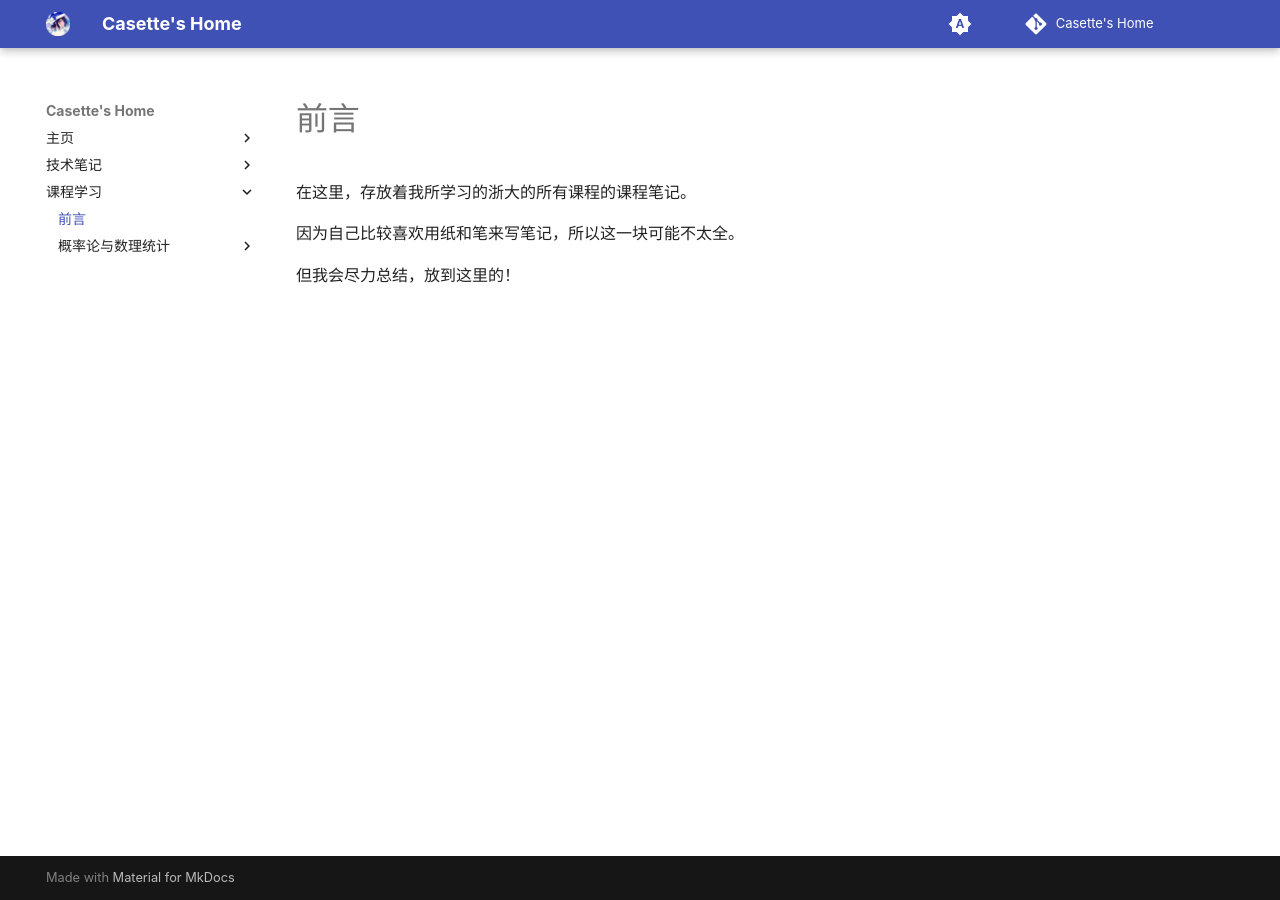
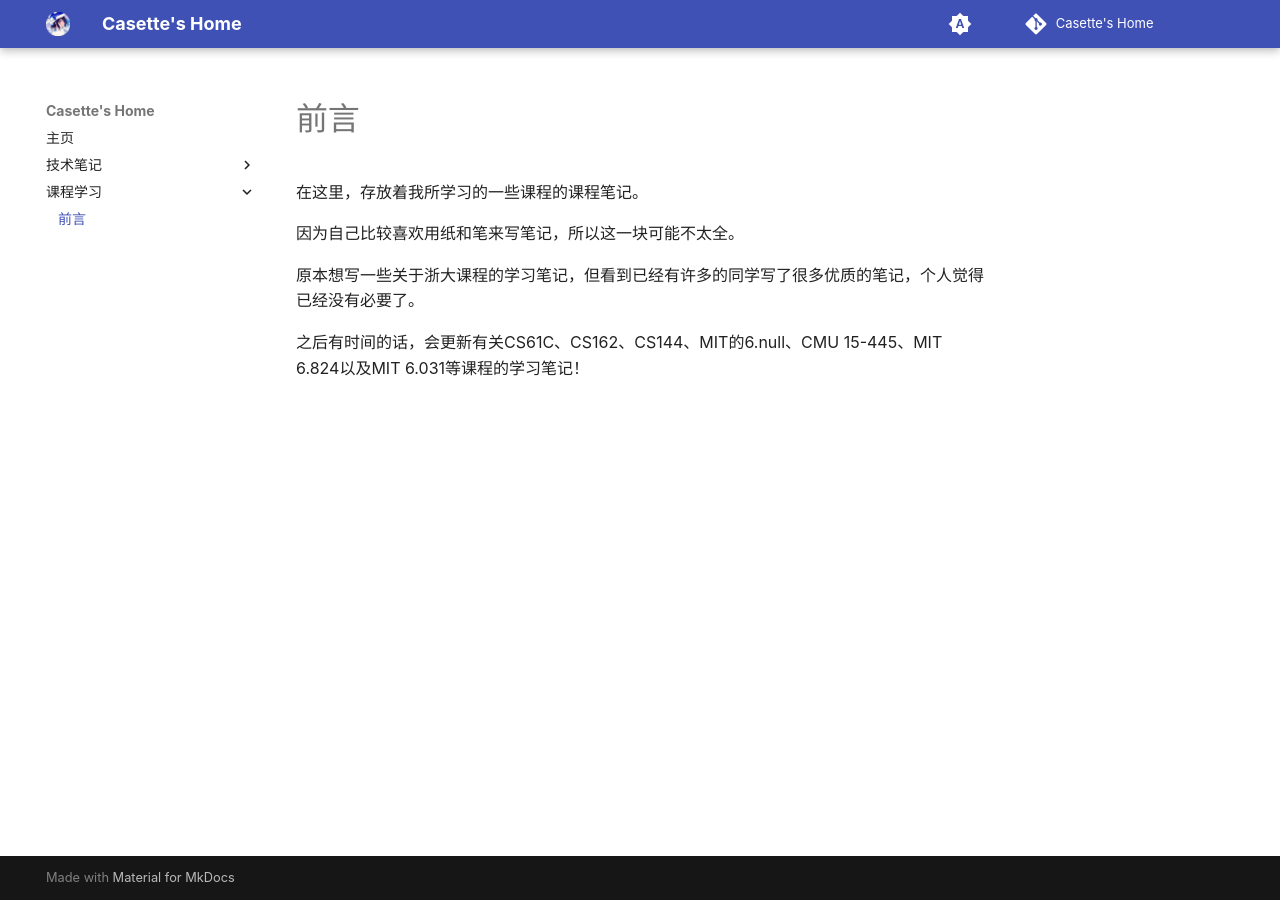
Before and after one commit to miraitowaves/miraitowaves.github.io, an MkDocs documentation site: the page built from docs/课程学习/index.md, in a window 1280 px wide. Built offline with MkDocs 1.6.1 and Material for MkDocs 9.7.7, drawn with Linux system fonts in a browser that asks for light colours; comment, search, counter and statistics services are not loaded.

Commit message:
添加了课程学习索引的内容

```diff
--- a/docs/课程学习/index.md
+++ b/docs/课程学习/index.md
@@ -1,7 +1,9 @@
 # 前言
 
-在这里，存放着我所学习的浙大的所有课程的课程笔记。
+在这里，存放着我所学习的一些课程的课程笔记。
 
 因为自己比较喜欢用纸和笔来写笔记，所以这一块可能不太全。
 
-但我会尽力总结，放到这里的！
+原本想写一些关于浙大课程的学习笔记，但看到已经有许多的同学写了很多优质的笔记，个人觉得已经没有必要了。
+
+之后有时间的话，会更新有关CS61C、CS162、CS144、MIT的6.null、CMU 15-445、MIT 6.824以及MIT 6.031等课程的学习笔记！
--- a/mkdocs.yml
+++ b/mkdocs.yml
@@ -70,3 +70,13 @@
 plugins:
   - git-revision-date-localized:
       enable_creation_date: true
+
+## MathJax关于数学公式的显示
+markdown_extensions:
+  - pymdownx.arithmatex:
+      generic: true
+
+extra_javascript:
+  - javascripts/mathjax.js
+  - https://polyfill.io/v3/polyfill.min.js?features=es6
+  - https://cdn.jsdelivr.net/npm/mathjax@3/es5/tex-mml-chtml.js
```
Also changed, not shown: docs/index.md (renamed from docs/主页/index.md, +1 -1 lines), docs/课程学习/概率论与数理统计/index.md (deleted, +0 -5 lines), docs/课程学习/概率论与数理统计/第四章 随机变量的数字特征.md (deleted, +0 -1 lines).
